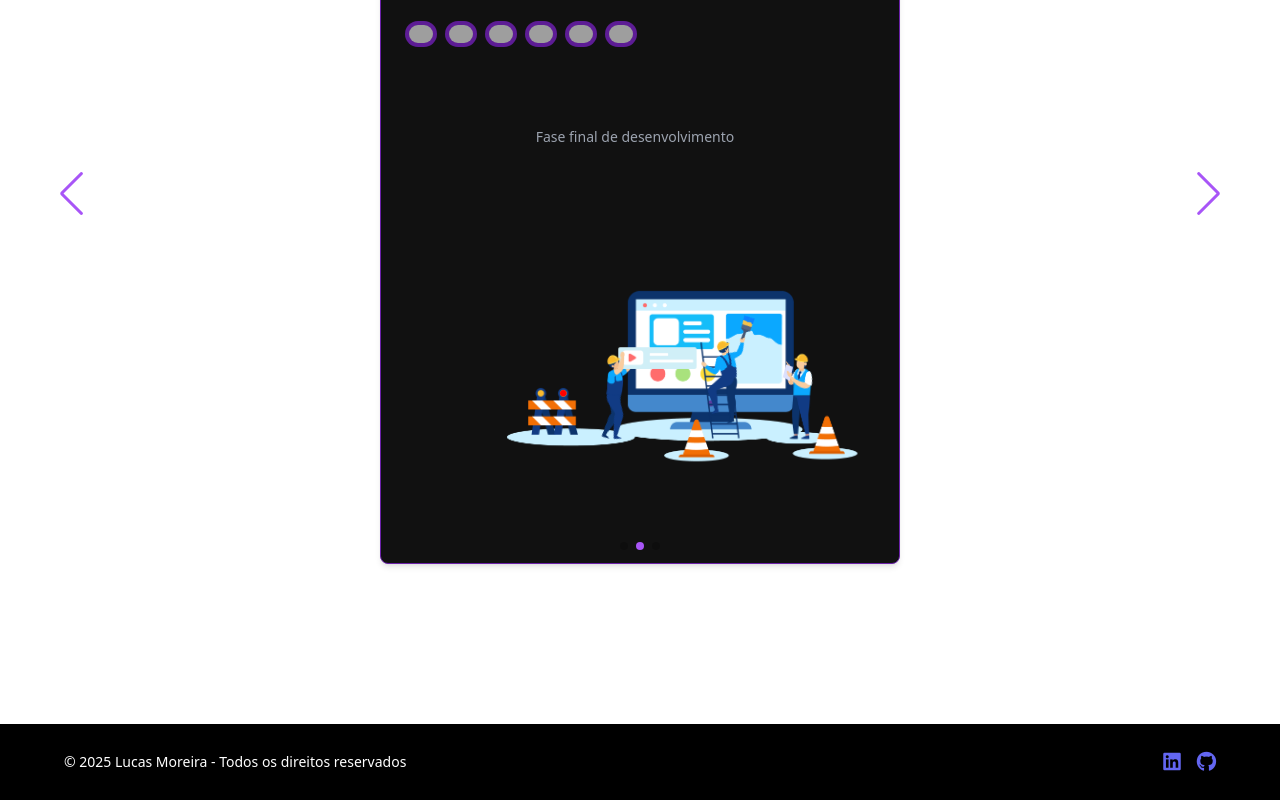
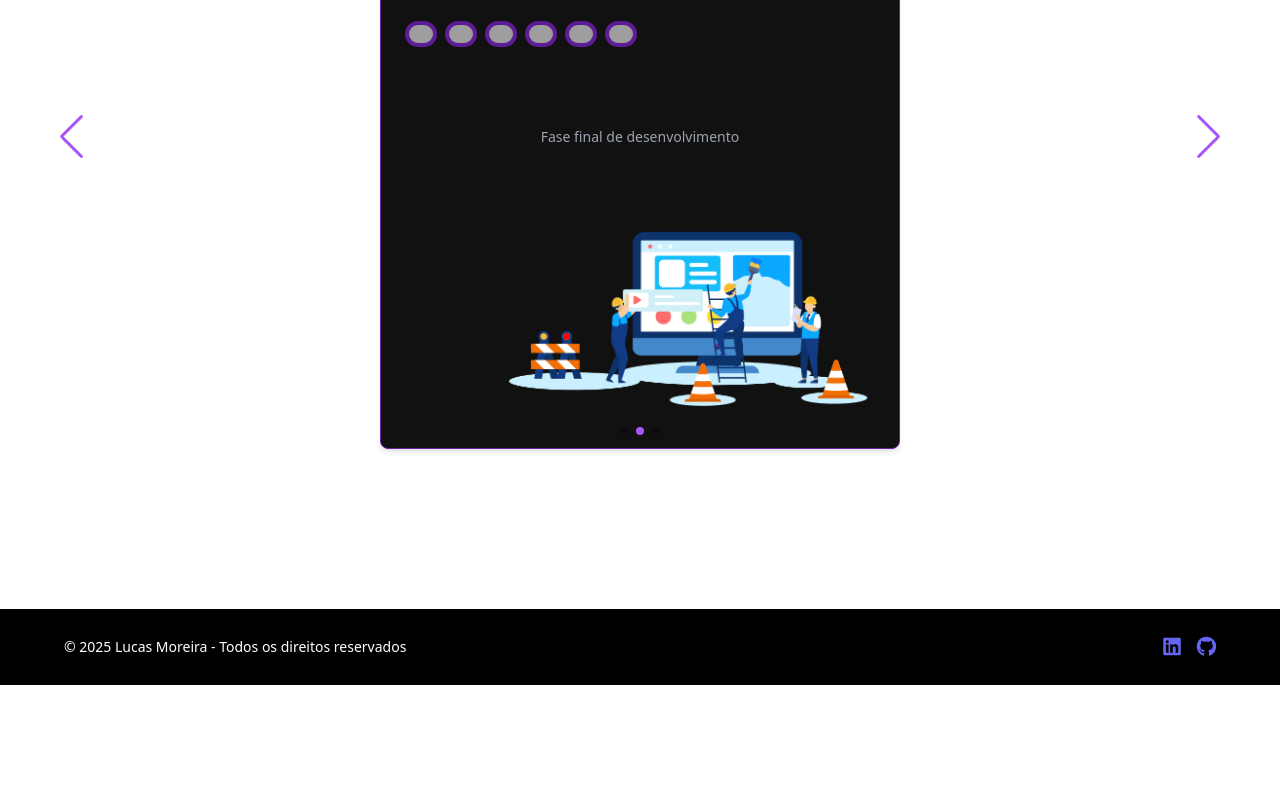
Before and after one commit to lucasvrmoreira/meu-portfolio, a React (Create React App) app: page / in a window 1280 px wide. Shown: the part 3333-4133 px from the top of the page. After the commit the page ends 4018 px from the top, so only its background shows below. Built offline with nearby package versions, Linux system fonts and the light colour scheme; grey boxes are pictures that could not be loaded.

Commit message:
correção da descrição do projeto fiscal

```diff
--- a/src/components/Projetos.jsx
+++ b/src/components/Projetos.jsx
@@ -137,13 +137,14 @@ function AnimacaoManutencao() {
   return (
     <div className="mt-10 flex flex-col items-center text-sm text-gray-400">
       <p className="text-center mb-3">Fase final de desenvolvimento</p>
-      <div className="mx-auto w-[320px] h-[280px] sm:w-[380px] sm:h-[340px] md:w-[460px] md:h-[380px] flex justify-center items-center overflow-visible">
+      <div className="mx-auto flex justify-center items-center overflow-visible" style={{ maxWidth: '480px', maxHeight: '420px' }}>
         <Lottie
           animationData={maintenanceAnimation}
           loop
           style={{ width: '100%', height: '100%', overflow: 'visible' }}
         />
       </div>
+
 
     </div>
   );
```
